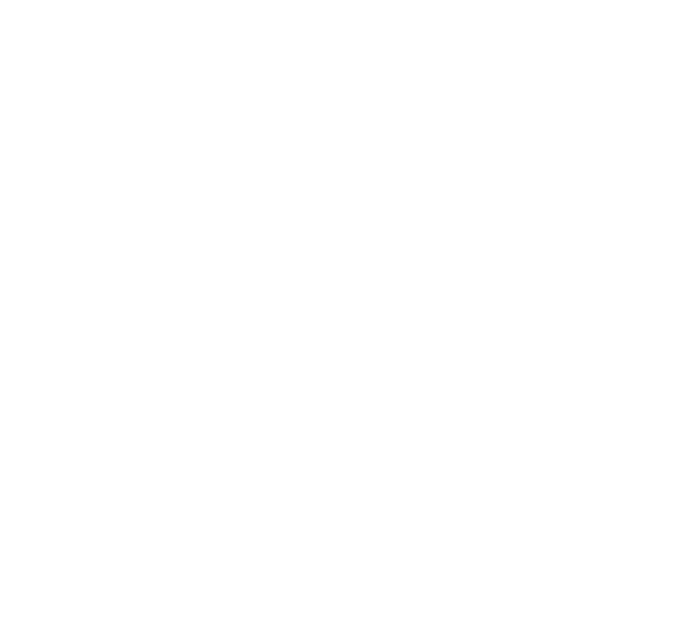
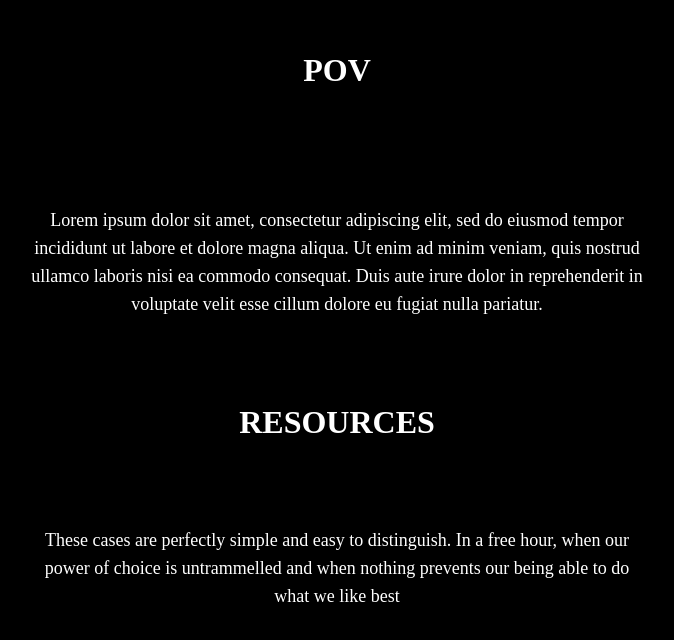
Before and after one commit to nordeeen/Landing-page-weekend, a React (Create React App) app: page / in a window 1280 px wide. Shown: the part 2141-2781 px from the top of the page, without its empty margins (303-977 px from the left). Before the commit the page ends 1867 px from the top, so only its background shows below. Built offline with nearby package versions, Linux system fonts and the light colour scheme.

Commit message:
add MainContent component

```diff
--- /dev/null
+++ b/src/components/MainContent.js
@@ -0,0 +1,41 @@
+import React from 'react';
+
+const MainContent = () => {
+  return (
+    <>
+      <div className="w-full h-auto bg-black pt-80">
+        {/* TEXT POV */}
+        <div className="flex justify-center items-center">
+          <div className="w-[619px] h-auto">
+            <h1 className="text-center text-white uppercase text-[32px] pb-28 font-extrabold">
+              pov
+            </h1>
+            <p className="text-center text-lg text-white">
+              Lorem ipsum dolor sit amet, consectetur adipiscing elit, sed do
+              eiusmod tempor incididunt ut labore et dolore magna aliqua. Ut
+              enim ad minim veniam, quis nostrud ullamco laboris nisi ea commodo
+              consequat. Duis aute irure dolor in reprehenderit in voluptate
+              velit esse cillum dolore eu fugiat nulla pariatur.
+            </p>
+          </div>
+        </div>
+
+        {/* TEXT RESOURCES */}
+        <div className="flex justify-center items-center text-white mt-20 pb-20">
+          <div className="w-[619px] h-auto">
+            <h1 className="text-center text-white uppercase text-[32px] pb-20 font-extrabold">
+              resources
+            </h1>
+            <p className="text-center text-lg text-white">
+              These cases are perfectly simple and easy to distinguish. In a
+              free hour, when our power of choice is untrammelled and when
+              nothing prevents our being able to do what we like best
+            </p>
+          </div>
+        </div>
+      </div>
+    </>
+  );
+};
+
+export default MainContent;
--- a/src/components/Navbar.js
+++ b/src/components/Navbar.js
@@ -7,7 +7,7 @@
 const Navbar = () => {
   return (
     <>
-      <nav className="w-full h-screen bg-[#EEBECE] relative">
+      <nav className="w-full h-auto bg-[#EEBECE] relative">
         {/* bgImage Content */}
         <div className="relative w-auto h-screen">
           <img
@@ -49,7 +49,7 @@
               height: '125px',
               position: 'absolute',
               right: '0px',
-              bottom: '-250px',
+              top: '750px',
             }}
           />
           <div className="w-[619px] h-auto">
--- a/src/components/WrapperContent.js
+++ b/src/components/WrapperContent.js
@@ -1,13 +1,15 @@
 import React from 'react';
 import Header from './Header';
 import Navbar from './Navbar';
+import MainContent from './MainContent';
 
 const WrapperContent = () => {
   return (
     <>
-      <div className="w-full h-screen bg-gray-300">
+      <div className="w-full h-auto bg-gray-300">
         <Header />
         <Navbar />
+        <MainContent />
       </div>
     </>
   );
```
